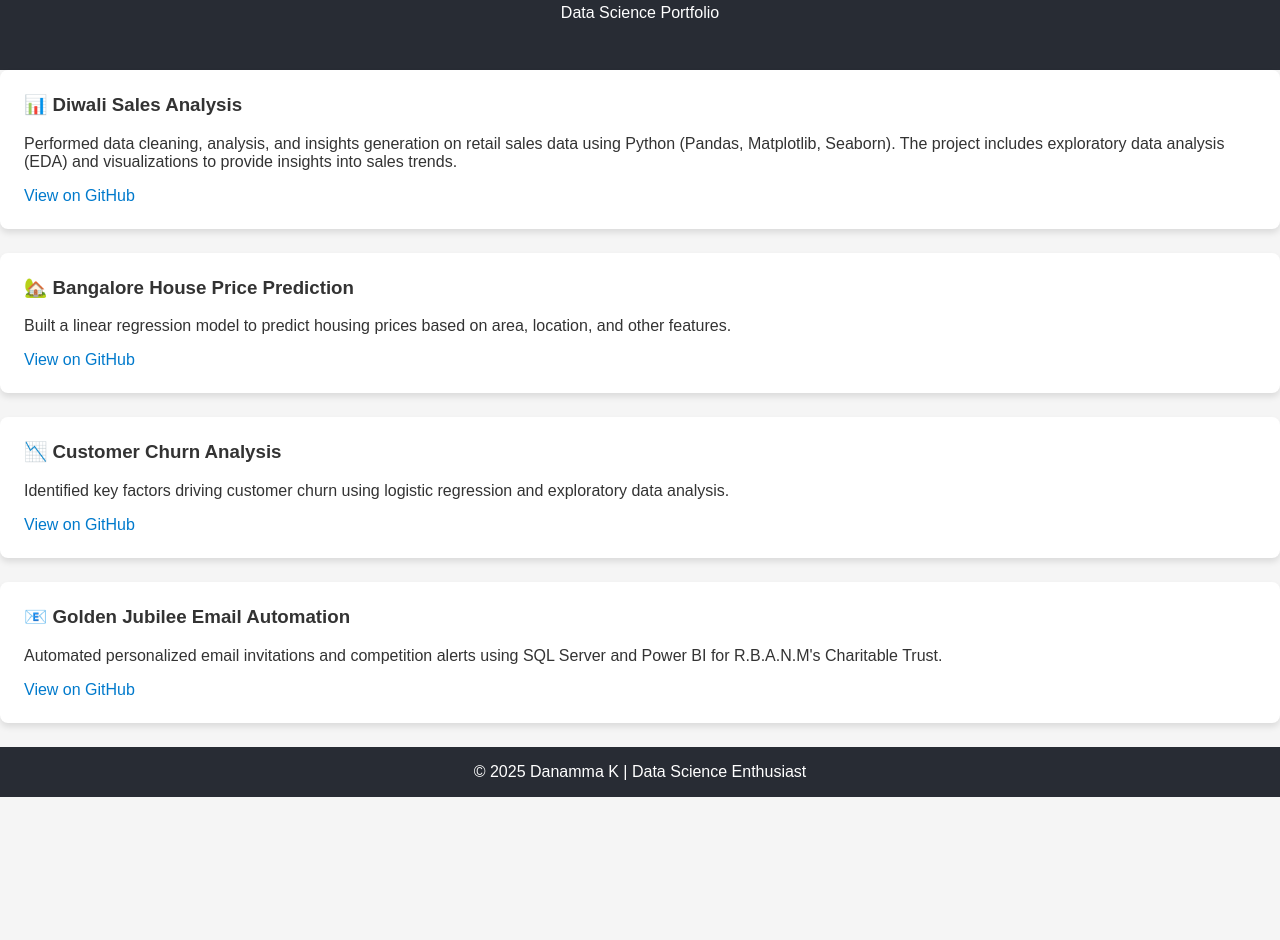
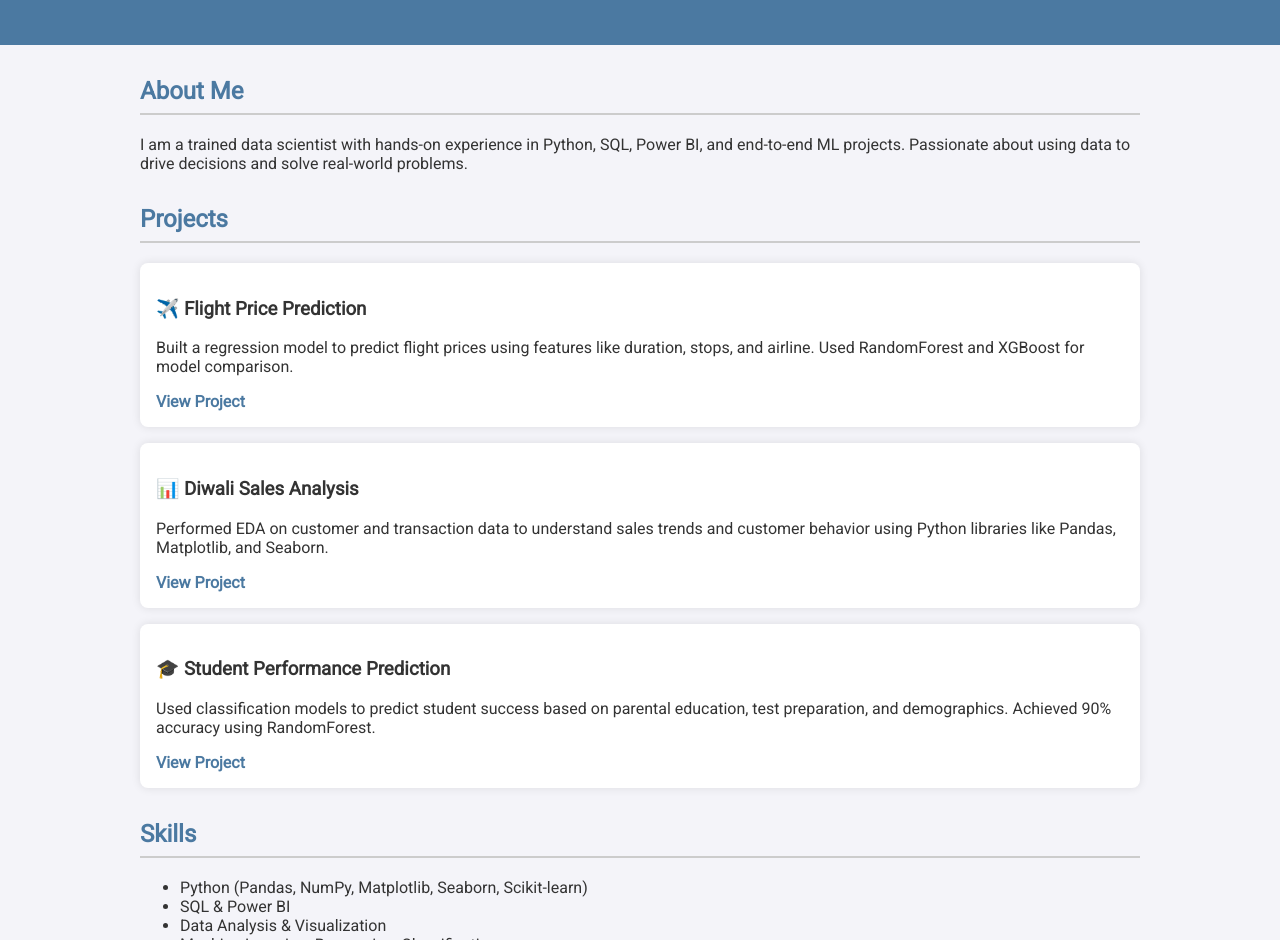
Before and after one commit to danukadlimatti/danukadlimatti.github.io, a plain HTML site: page index.html in a window 1280 px wide. Shown: the part 108-1048 px from the top of the page. Before the commit the page ends 905 px from the top, so only its background shows below. Drawn offline with Linux system fonts and the light colour scheme.

Commit message:
Update index.html

```diff
--- a/index.html
+++ b/index.html
@@ -1,83 +1,125 @@
-
 <!DOCTYPE html>
 <html lang="en">
+
 <head>
-  <meta charset="UTF-8" />
-  <meta name="viewport" content="width=device-width, initial-scale=1.0" />
-  <title>Danamma K | Data Science Portfolio</title>
+  <meta charset="UTF-8">
+  <meta name="viewport" content="width=device-width, initial-scale=1.0">
+  <title>Danamma K - Data Science Portfolio</title>
+  <link href="https://fonts.googleapis.com/css2?family=Roboto&display=swap" rel="stylesheet">
   <style>
     body {
-      font-family: Arial, sans-serif;
       margin: 0;
-      padding: 0;
-      background: #f5f5f5;
+      font-family: 'Roboto', sans-serif;
+      background-color: #f4f4f9;
       color: #333;
     }
+
     header {
-      background-color: #282c34;
+      background-color: #4B79A1;
       color: white;
-      padding: 2rem;
+      padding: 2rem 0;
       text-align: center;
     }
+
+    header h1 {
+      margin: 0;
+    }
+
     .container {
       max-width: 1000px;
-      margin: auto;
-      padding: 2rem;
+      margin: 2rem auto;
+      padding: 0 1rem;
     }
+
+    section {
+      margin-bottom: 2rem;
+    }
+
+    h2 {
+      color: #4B79A1;
+      border-bottom: 2px solid #ccc;
+      padding-bottom: 0.5rem;
+    }
+
     .project {
-      background: white;
+      background-color: white;
+      padding: 1rem;
+      margin: 1rem 0;
       border-radius: 8px;
-      padding: 1.5rem;
-      margin-bottom: 1.5rem;
-      box-shadow: 0 4px 6px rgba(0,0,0,0.1);
+      box-shadow: 0 0 10px rgba(0, 0, 0, 0.1);
     }
-    .project h3 {
-      margin-top: 0;
+
+    .project a {
+      color: #4B79A1;
+      text-decoration: none;
+      font-weight: bold;
     }
-    .project a {
-      color: #007acc;
-      text-decoration: none;
-    }
+
     footer {
       text-align: center;
       padding: 1rem;
-      background: #282c34;
+      background-color: #4B79A1;
       color: white;
     }
   </style>
 </head>
+
 <body>
   <header>
     <h1>Danamma K</h1>
-    <p>Data Science Portfolio</p>
+    <p>Data Scientist | Python | SQL | Power BI | Machine Learning</p>
   </header>
-  <section class="project">
-  <h3>📊 Diwali Sales Analysis</h3>
-  <p>Performed data cleaning, analysis, and insights generation on retail sales data using Python (Pandas, Matplotlib, Seaborn). The project includes exploratory data analysis (EDA) and visualizations to provide insights into sales trends.</p>
-  <a href="https://github.com/danukadlimatti/Diwali-Sales-Analysis" target="_blank">View on GitHub</a>
-</section>
 
-
-    <section class="project">
-      <h3>🏡 Bangalore House Price Prediction</h3>
-      <p>Built a linear regression model to predict housing prices based on area, location, and other features.</p>
-      <a href="https://github.com/danukadlimatti/Bangalore-House-Price-Prediction" target="_blank">View on GitHub</a>
+  <div class="container">
+    <section>
+      <h2>About Me</h2>
+      <p>I am a trained data scientist with hands-on experience in Python, SQL, Power BI, and end-to-end ML projects. Passionate about using data to drive decisions and solve real-world problems.</p>
     </section>
 
-    <section class="project">
-      <h3>📉 Customer Churn Analysis</h3>
-      <p>Identified key factors driving customer churn using logistic regression and exploratory data analysis.</p>
-      <a href="https://github.com/danukadlimatti/Customer-Churn-Analysis" target="_blank">View on GitHub</a>
+    <section>
+      <h2>Projects</h2>
+
+      <div class="project">
+        <h3>✈️ Flight Price Prediction</h3>
+        <p>Built a regression model to predict flight prices using features like duration, stops, and airline. Used RandomForest and XGBoost for model comparison.</p>
+        <a href="https://github.com/danukadlimatti/Flight-Price-Prediction" target="_blank">View Project</a>
+      </div>
+
+      <div class="project">
+        <h3>📊 Diwali Sales Analysis</h3>
+        <p>Performed EDA on customer and transaction data to understand sales trends and customer behavior using Python libraries like Pandas, Matplotlib, and Seaborn.</p>
+        <a href="https://github.com/danukadlimatti/Diwali-Sales-Analysis" target="_blank">View Project</a>
+      </div>
+
+      <div class="project">
+        <h3>🎓 Student Performance Prediction</h3>
+        <p>Used classification models to predict student success based on parental education, test preparation, and demographics. Achieved 90% accuracy using RandomForest.</p>
+        <a href="https://github.com/danukadlimatti/Student-Performance-Prediction" target="_blank">View Project</a>
+      </div>
+
     </section>
 
-    <section class="project">
-      <h3>📧 Golden Jubilee Email Automation</h3>
-      <p>Automated personalized email invitations and competition alerts using SQL Server and Power BI for R.B.A.N.M's Charitable Trust.</p>
-      <a href="https://github.com/danukadlimatti/Golden-Jubilee-Automation" target="_blank">View on GitHub</a>
+    <section>
+      <h2>Skills</h2>
+      <ul>
+        <li>Python (Pandas, NumPy, Matplotlib, Seaborn, Scikit-learn)</li>
+        <li>SQL & Power BI</li>
+        <li>Data Analysis & Visualization</li>
+        <li>Machine Learning: Regression, Classification</li>
+        <li>Project Deployment & GitHub</li>
+      </ul>
+    </section>
+
+    <section>
+      <h2>Contact</h2>
+      <p>Email: danukadlimatti@gmail.com</p>
+      <p>GitHub: <a href="https://github.com/danukadlimatti" target="_blank">github.com/danukadlimatti</a></p>
     </section>
   </div>
+
   <footer>
-    &copy; 2025 Danamma K | Data Science Enthusiast
+    <p>&copy; 2025 Danamma K</p>
   </footer>
 </body>
+
 </html>
```
